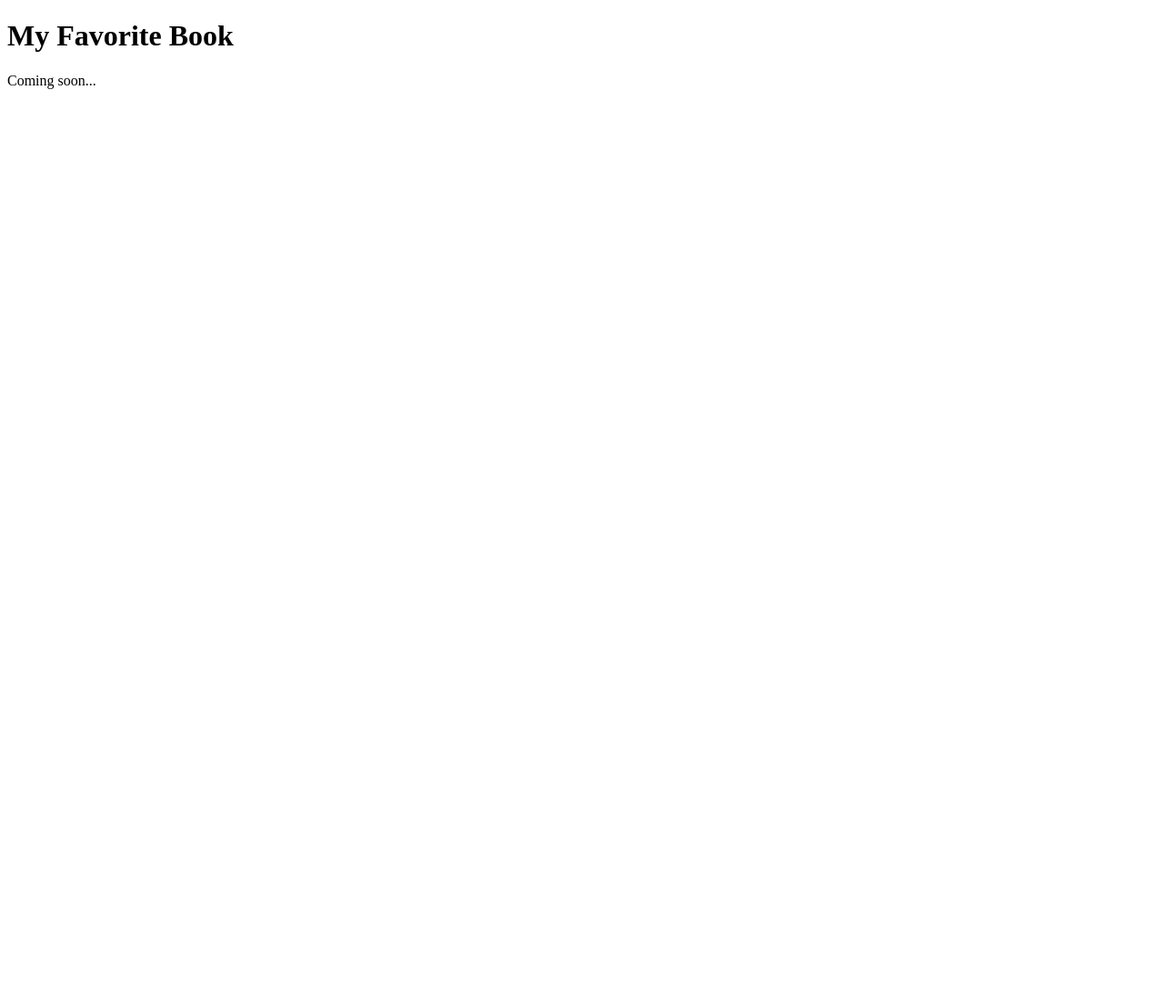
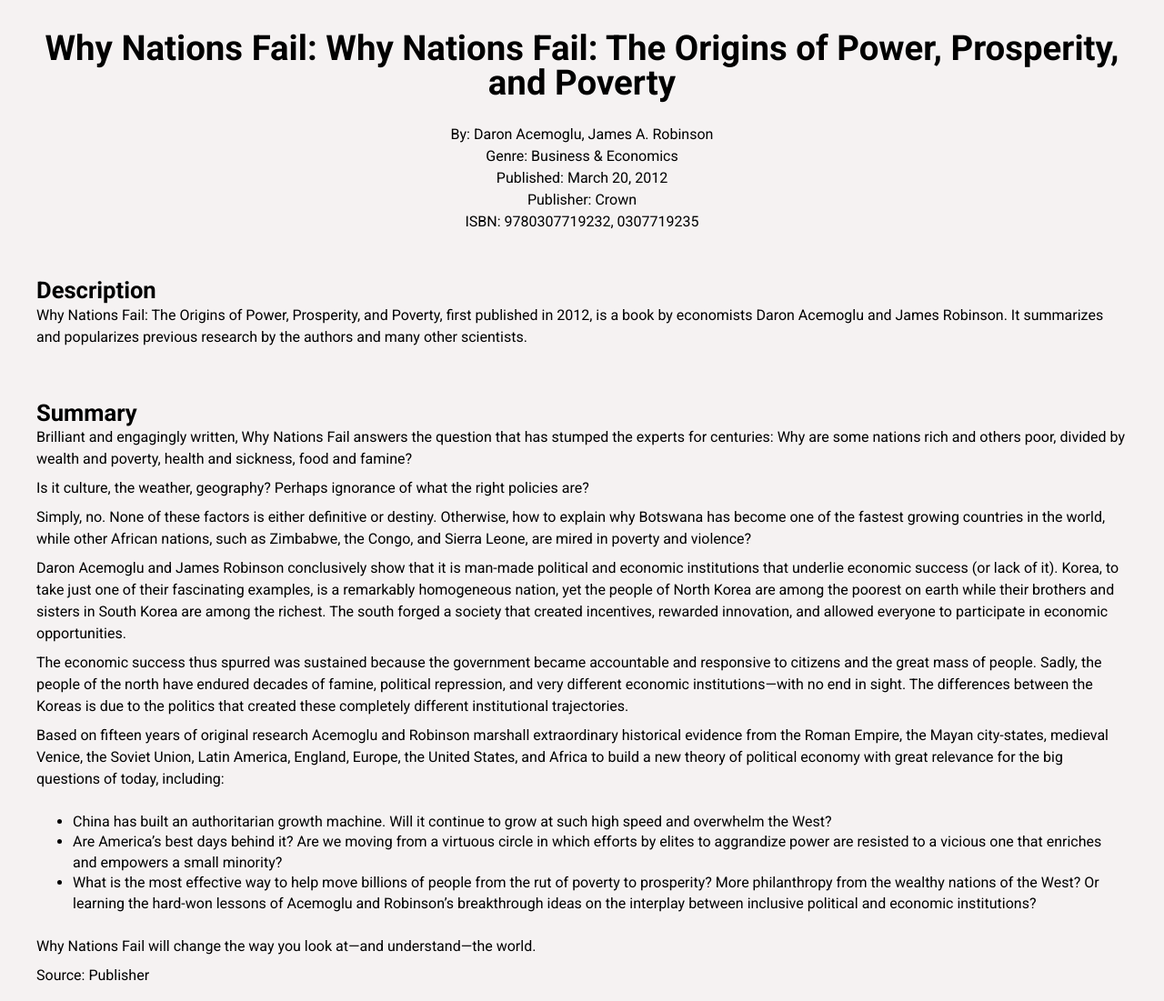
Before and after one commit to rochekollie/bbook, a plain HTML site: page index.html in a window 1280 px wide. Shown: the whole page at 91% size. Before the commit the page ends 800 px from the top, so only its background shows below. Drawn offline with Linux system fonts and the light colour scheme.

Commit message:
Created Content Draft
Added draft contents to the page.

```diff
--- a/index.html
+++ b/index.html
@@ -1,13 +1,135 @@
 <!DOCTYPE html>
 <html lang="en">
+
 	<head>
 		<meta charset="UTF-8">
-	<title>My Favorite Book | Robert Kollie</title>
+		<title>Favorite Book | Robert Kollie</title>
+		<link rel="icon" type="short-icon" href="images/logo/favicon.png">
+		<meta http-equiv="X-UA-Compatible" content="IE=edge">
+		<meta name="viewport" content="width=device-width, initial-scale=1.0">
+		<meta name="description"
+			content="Why Nations Fail: The Origins of Power, Prosperity, and Poverty, first published in 2012, is a book by economists Daron Acemoglu and James Robinson. It summarizes and popularizes previous research by the authors and many other scientists">
+		<meta name="keywords"
+			content="Why Nations Fail, The Origins of Power, Prosperity, and Poverty, Daron Acemoglu, James Robinson, Economics, History, Africa, Developing Countries, Politics, Foreign Policy, International Politics, Political Economy, Democracy, Governance, Government Policies, African Union">
+		<meta name="author" content="Robert Kollie">
+		<!-- google fonts -->
+		<link rel="preconnect" href="https://fonts.googleapis.com">
+		<link rel="preconnect" href="https://fonts.gstatic.com" crossorigin>
+		<link
+			href="https://fonts.googleapis.com/css2?family=Roboto:ital,wght@0,100;0,300;0,400;0,500;0,700;0,900;1,100;1,300;1,400;1,500;1,700;1,900&display=swap"
+			rel="stylesheet">
+		<!-- CSS Stylesheet -->
+		<link href="style.css" rel="stylesheet" type="text/css">
 	</head>
+
 	<body>
-	<h1>My Favorite Book</h1>
+		<header></header>
+		<main>
+			<div id="main-content">
+				<h1>
+					Why Nations Fail: Why Nations Fail: The Origins of
+					Power, Prosperity, and Poverty
+				</h1>
+
+				<div id="book-meta-data">
+					<p>By: Daron Acemoglu, James A. Robinson</p>
+					<p>Genre: Business & Economics</p>
+					<p>Published: March 20, 2012</p>
+					<p>Publisher: Crown</p>
+					<p>ISBN: 9780307719232, 0307719235</p>
+				</div>
+
+				<h2>Description</h2>
 				<p>
-        Coming soon...
+					Why Nations Fail: The Origins of
+					Power, Prosperity, and Poverty, first published
+					in 2012, is a book by economists Daron Acemoglu and James
+					Robinson. It
+					summarizes and popularizes previous research by the authors
+					and many other
+					scientists.
 				</p>
+
+				<h2>Summary</h2>
+				<p>
+					Brilliant and engagingly written, Why
+					Nations Fail answers the question that has stumped the
+					experts for centuries: Why are some nations rich and others
+					poor, divided by wealth and poverty, health and sickness,
+					food and famine?
+				</p>
+				<p>
+					Is it culture, the weather, geography? Perhaps ignorance of
+					what the right policies are?
+				</p>
+				<p>
+					Simply, no. None of these factors is either definitive or
+					destiny. Otherwise, how to explain why Botswana has become
+					one of the fastest growing countries in the world, while
+					other African nations, such as Zimbabwe, the Congo, and
+					Sierra Leone, are mired in poverty and violence?
+				</p>
+				<p>
+					Daron Acemoglu and James Robinson conclusively show that it
+					is man-made political and economic institutions that
+					underlie economic success (or lack of it). Korea, to take
+					just one of their fascinating examples, is a remarkably
+					homogeneous nation, yet the people of North Korea are among
+					the poorest on earth while their brothers and sisters in
+					South Korea are among the richest. The south forged a
+					society that created incentives, rewarded innovation, and
+					allowed everyone to participate in economic opportunities.
+				</p>
+				<p>
+					The economic success thus spurred was sustained because the
+					government became accountable and responsive to citizens and
+					the great mass of people. Sadly, the people of the north
+					have endured decades of famine, political repression, and
+					very different economic institutions—with no end in sight.
+					The differences between the Koreas is due to the politics
+					that created these completely different institutional
+					trajectories.
+				</p>
+				<p>Based on fifteen years of original research Acemoglu and
+					Robinson marshall extraordinary historical evidence from the
+					Roman Empire, the Mayan city-states, medieval Venice, the
+					Soviet Union, Latin America, England, Europe, the United
+					States, and Africa to build a new theory of political
+					economy with great relevance for the big questions of today,
+					including:
+
+				<ul>
+					<li>China has built an authoritarian growth machine. Will it
+						continue to grow at such high speed and overwhelm the
+						West?
+					</li>
+					<li>
+						Are America’s best days behind it? Are we moving from a
+						virtuous circle in which efforts by elites to aggrandize
+						power are resisted to a vicious one that enriches and
+						empowers a small minority?
+					</li>
+					<li>
+						What is the most effective way to help move billions of
+						people from the rut of poverty to prosperity? More
+						philanthropy from the wealthy nations of the West? Or
+						learning the hard-won lessons of Acemoglu and Robinson’s
+						breakthrough ideas on the interplay between inclusive
+						political and economic institutions?
+					</li>
+				</ul>
+				</p>
+				<p>
+					Why Nations Fail will change the way you look at—and
+					understand—the world.
+				</p>
+				<p>
+					Source: Publisher
+				</p>
+			</div>
+		</main>
+		<footer></footer>
 	</body>
+
 </html>
+<script src="main.js" defer></script>
--- /dev/null
+++ b/main.js
@@ -0,0 +1,5 @@
+let bookTitle = document.getElementsByTagName('h1')[0];
+
+bookTitle.addEventListener('click', function () {
+	window.location.href = 'https://www.google.com/books/edition/Why_Nations_Fail/yIV_NMDDIvYC?hl=en';
+});
--- /dev/null
+++ b/style.css
@@ -0,0 +1,72 @@
+body {
+	font-family: 'Roboto', sans-serif;
+	background-color: #f5f2f2;
+	font-size: clamp(1rem, 1.2vw, 2em);
+	font-weight: 400;
+	line-height: 1.4;
+	color: #000;
+}
+
+main {
+	display: flex;
+	flex-direction: column;
+	/* align-items: center; */
+	/* justify-content: center; */
+	min-height: 100vh;
+}
+
+#main-content {
+	display: flex;
+	flex-direction: column;
+	/* align-items: center; */
+	/* justify-content: center; */
+	width: 98%;
+	max-width: 1200px;
+	margin: 0 auto;
+	padding: 0 1%;
+}
+
+#book-meta-data {
+	margin: auto;
+	text-align: center;
+}
+
+#book-meta-data p{
+	margin: auto;
+	padding: 0;
+}
+
+h1,
+h2,
+h3,
+h4,
+h5,
+h6 {
+	font-family: 'Roboto', sans-serif;
+	font-weight: 700;
+	line-height: 1;
+	color: #000;
+}
+
+h1 {
+	text-align: center;
+	font-size: clamp(2rem, 3vw, 3em);
+}
+
+h1:hover {
+	cursor: pointer;
+	pointer-events: all;
+	color: rgb(24, 123, 221);
+}
+
+h2{
+	font-size: clamp(1.5rem, 2vw, 2em);
+	margin: 2em 0 .1rem 0;
+}
+
+p {
+	font-size: clamp(1rem, 1.2vw, 1.5em);
+	line-height: 1.5;
+	margin: 0 0 .5em 0;
+	padding: 0;
+}
```
Lines whose indentation alone changed are shown as unchanged.
